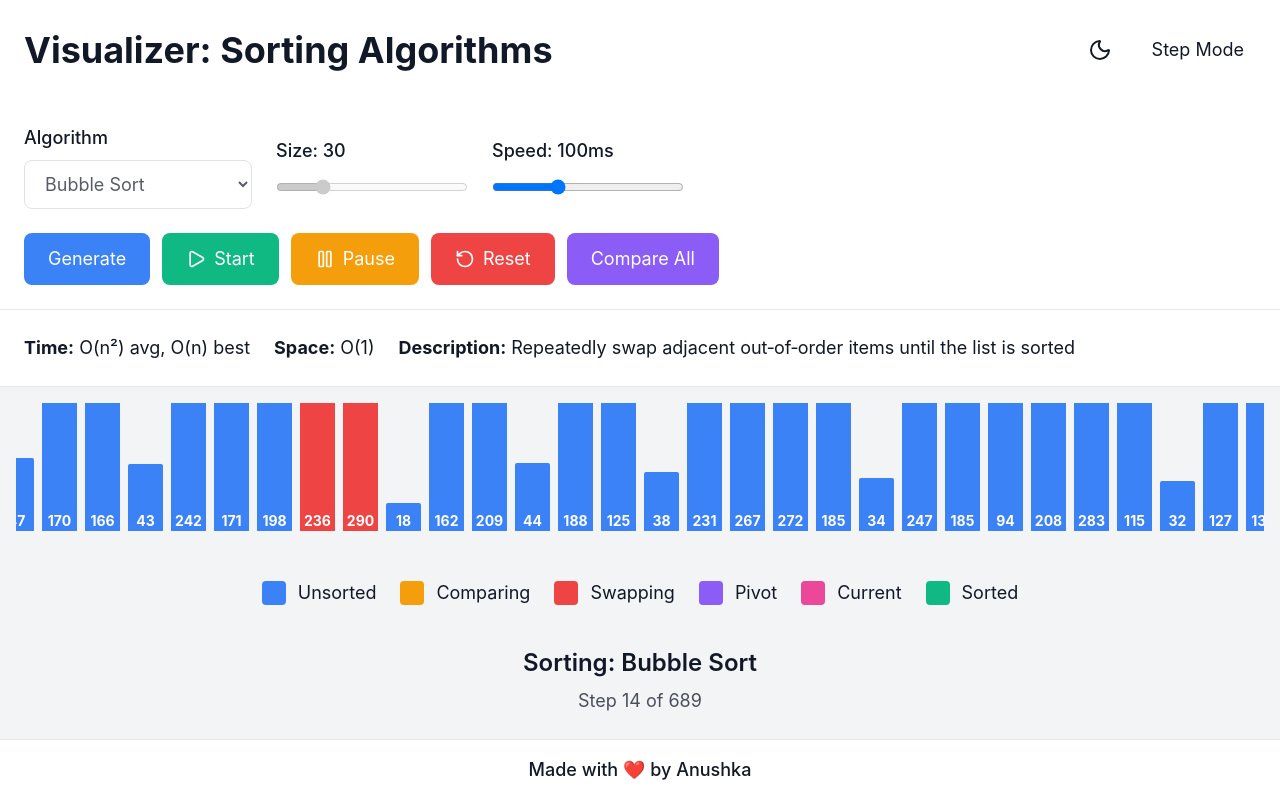
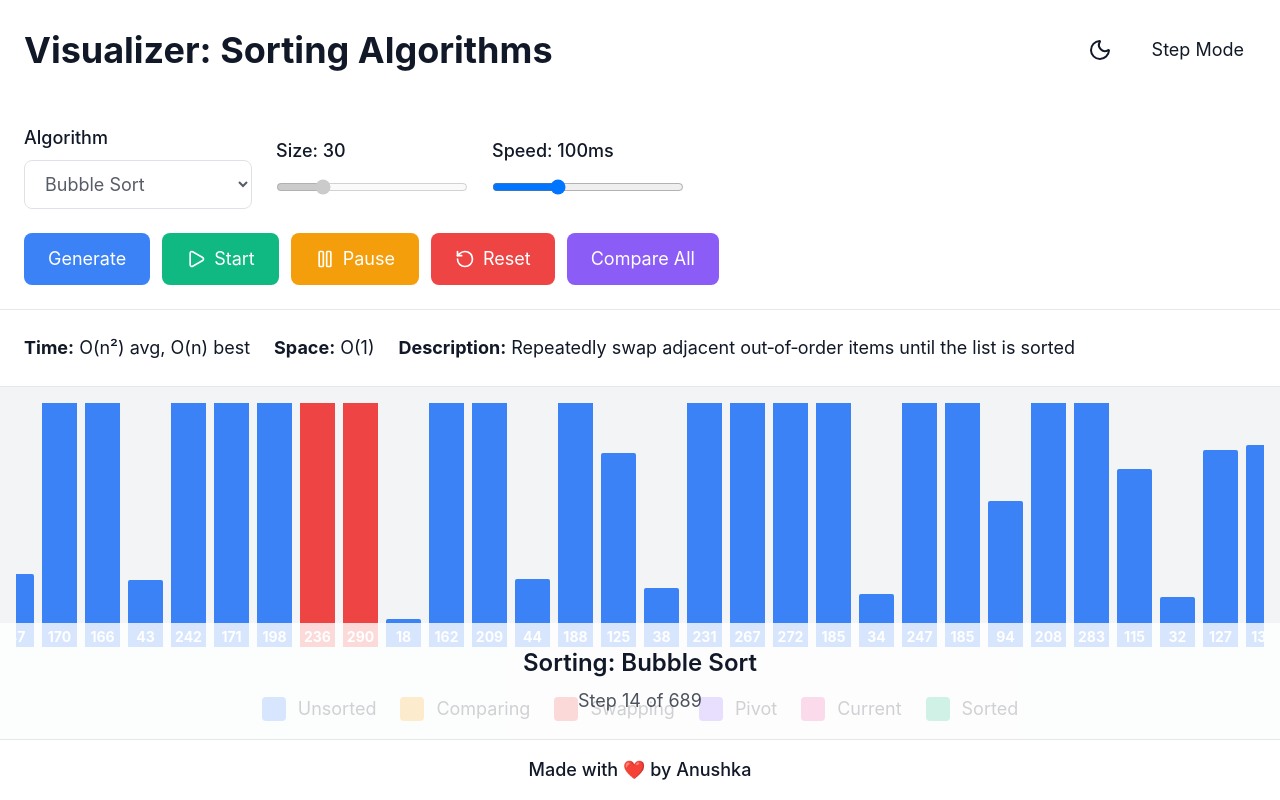
Before and after one commit to AnushkaPhogat16/sorting-algorithms-visualizer, a React (Create React App) app: page / in a window 1280 px wide. Both pictures are taken after a click on the button "Start". Built offline with nearby package versions, Linux system fonts and the light colour scheme; the HTML template or start-up script is replaced by a standard one.

Commit message:
Update App.js

```diff
--- a/src/App.js
+++ b/src/App.js
@@ -892,7 +892,7 @@ export default function SortingVisualizer() {
       )}
 
       {/* Visualization */}
-      <div className="flex-1 flex-shrink-0 flex flex-col justify-start items-center overflow-hidden px-4 py-4">
+      <div className="relative flex-1 flex-shrink-0 flex flex-col justify-start items-center overflow-hidden px-4 py-4">
         <div className="flex items-end justify-center w-full overflow-x-auto" style={{ height: '450px' }}>
           <div className="flex items-end justify-center min-h-full">
             {array.map((value, index) => (
@@ -906,6 +906,13 @@ export default function SortingVisualizer() {
               />
             ))}
           </div>
+          {/* Status */}
+          {animating && (
+            <div className="absolute bottom-0 left-0 w-full p-6 text-center bg-opacity-80 bg-white dark:bg-gray-800 z-10">
+              <p className="text-2xl font-semibold">{paused ? 'Paused' : 'Sorting'}: {currentAlgo.name}</p>
+              <p className="text-lg opacity-75 mt-2">Step {step} of {animations.length}</p>
+            </div>
+          )}
         </div>
 
         {/* Legend */}
@@ -941,13 +948,7 @@ export default function SortingVisualizer() {
         </div>
       </div>
 
-      {/* Status */}
-      {animating && (
-        <div className="p-6 text-center flex-shrink-0">
-          <p className="text-2xl font-semibold">{paused ? 'Paused' : 'Sorting'}: {currentAlgo.name}</p>
-          <p className="text-lg opacity-75 mt-2">Step {step} of {animations.length}</p>
-        </div>
-      )}
+
 
       {/* Footer */}
       <div className={`${dark ? 'bg-gray-800' : 'bg-white'} p-4 border-t ${dark ? 'border-gray-700' : 'border-gray-200'} flex-shrink-0`}>
```
